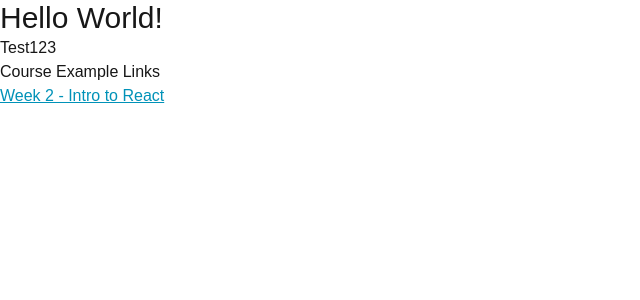
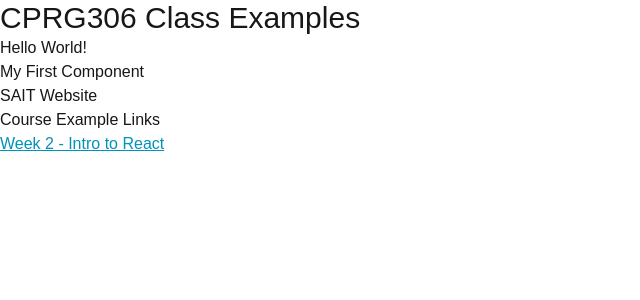
Before and after one commit to Jessie-Tang-Iu/cprg306-assignments, a Next.js app: page / in a window 1280 px wide. Shown: the top 300 px of the page, without its empty margins (0-640 px from the left). Built offline with nearby package versions, Linux system fonts and the light colour scheme.

Commit message:
Update page.js
modifying my home page

```diff
--- a/app/page.js
+++ b/app/page.js
@@ -1,4 +1,5 @@
 import Link from "next/link";
+import MyFirstComponent from "./_components/my-first-component";
 
 
 export default function Home() {
@@ -14,9 +15,9 @@ export default function Home() {
       {
         // test
       }
-      <h1 className="text-3xl">Hello World!</h1>
-      <p>Test123</p>
-
+      <h1 className="text-3xl">CPRG306 Class Examples</h1>
+      <p>Hello World!</p>
+      <MyFirstComponent />
       <h2>Course Example Links</h2>
       <ul>
         <li> <Link href="./week-2/" className="text-cyan-600 underline hover:text-cyan-300">Week 2 - Intro to React</Link> </li>
```
